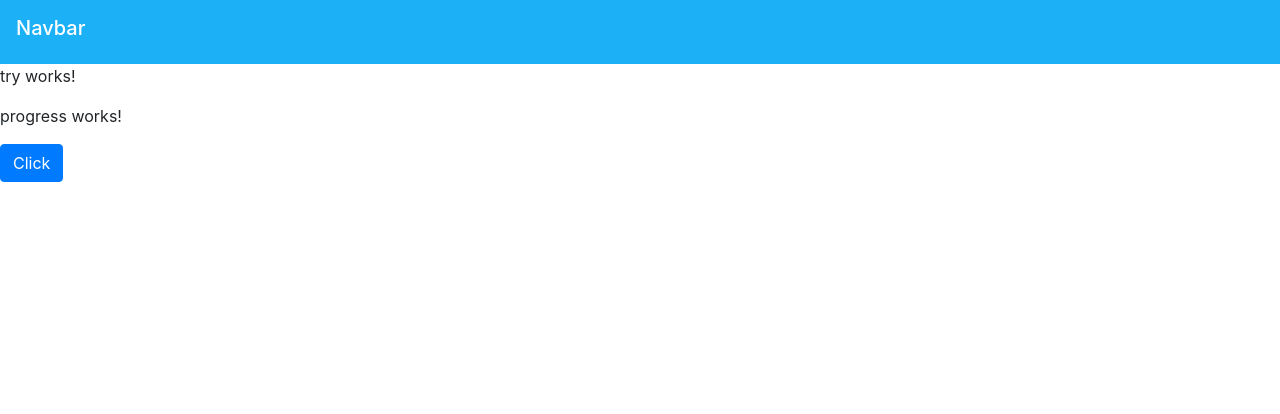
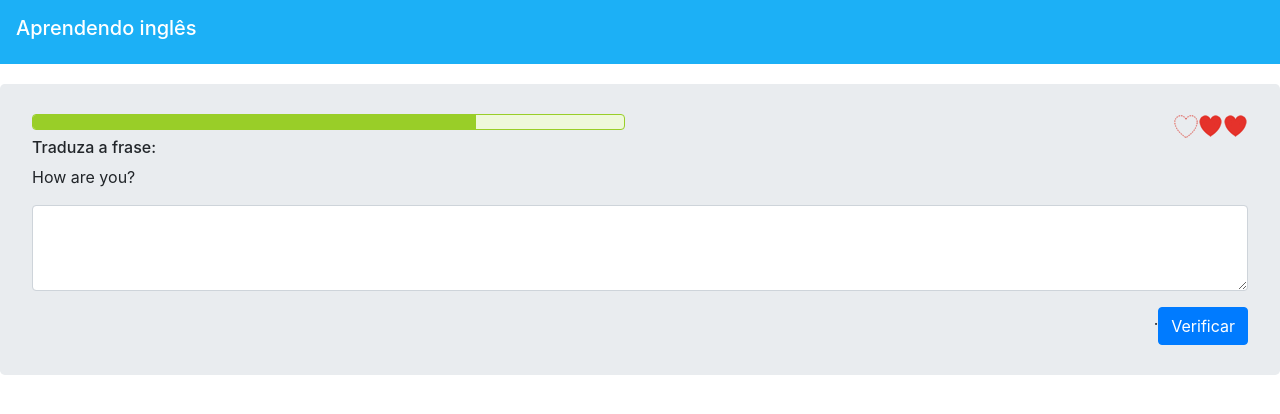
Before and after one commit to Teo-BH/angular-components, an Angular app: page / in a window 1280 px wide. Shown: the top 414 px of the page. Built offline with nearby package versions, Linux system fonts and the light colour scheme.

Commit message:
Build layout components: panel, try and progress

```diff
--- a/src/app/header/header.component.html
+++ b/src/app/header/header.component.html
@@ -1,3 +1,3 @@
 <nav class="navbar navbar-dark bg-primary">
-    <h1 class="navbar-brand" href="#">Navbar</h1>
+    <h1 class="navbar-brand" href="#">Aprendendo inglês</h1>
 </nav>
--- a/src/app/panel/panel.component.css
+++ b/src/app/panel/panel.component.css
@@ -0,0 +1,5 @@
+.jumbotron {
+    margin-top: 20px;
+    padding-top: 30px;
+    padding-bottom: 30px;
+}
--- a/src/app/panel/panel.component.html
+++ b/src/app/panel/panel.component.html
@@ -1,3 +1,29 @@
-<app-try></app-try>
-<app-progress></app-progress>
-<button class="btn btn-primary">Click</button>
+<div class="containter">
+    <div class="jumbotron">
+        <div class="row">
+            <div class="col-sm-6">
+                <app-progress></app-progress>
+            </div>
+            <div class="col-sm-6">
+                <app-try></app-try>
+            </div>
+        </div>
+        <div class="row">
+            <div class="col">
+                <h6>Traduza a frase:</h6>
+                <p>How are you?</p>
+                <div class="form-group">
+                    <textarea class="form-control" rows="3"></textarea>
+                </div>
+            </div>
+        </div>
+        <div class="row">
+            <div class="col">
+                <div class="d-flex justify-content-end">.
+                        <button type="button" class="btn btn-primary">Verificar</button>
+                </div>
+            </div>
+        </div>
+
+    </div>
+</div>
--- a/src/app/progress/progress.component.css
+++ b/src/app/progress/progress.component.css
@@ -0,0 +1,8 @@
+.progress {
+    background: #eef8da;
+    border: solid 1px #99ce28
+}
+
+.progress-bar {
+    background: #99ce28
+}
--- a/src/app/progress/progress.component.html
+++ b/src/app/progress/progress.component.html
@@ -1,3 +1,3 @@
-<p>
-  progress works!
-</p>
+<div class="progress">
+    <div class="progress-bar w-75"></div>
+</div>
--- a/src/app/try/try.component.html
+++ b/src/app/try/try.component.html
@@ -1,3 +1,5 @@
-<p>
-  try works!
-</p>
+<div class="d-flex justify-content-end">
+    <img src="/assets/empty_heart.png">
+    <img src="/assets/full_heart.png">
+    <img src="/assets/full_heart.png">
+</div>
```
Also changed, not shown: src/assets/empty_heart.png (added), src/assets/full_heart.png (added).
